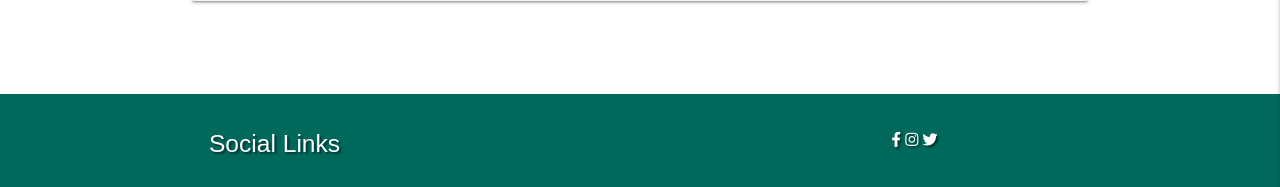
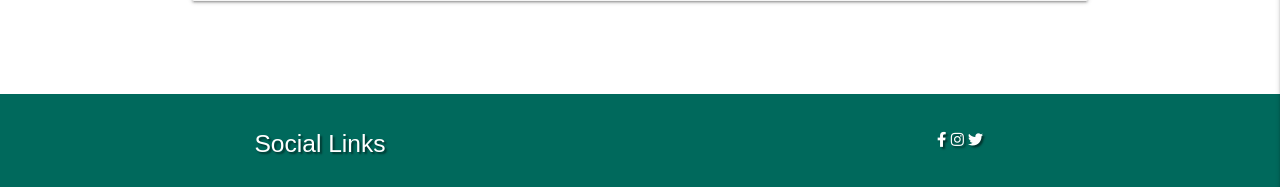
Before and after one commit to kliliansmith/Milestone_Project_3, a Flask app: page /add_recipe in a window 1280 px wide. Shown: the part 613-800 px from the top of the page. Run offline with Flask 2, Linux system fonts and the light colour scheme; data that the repository does not hold is empty; some libraries are stand-ins or nearby versions; some web fonts are replaced.

```diff
--- a/app.py
+++ b/app.py
@@ -37,7 +37,8 @@ def get_recipes():
 @app.route("/get_mealplan")
 def get_mealplan():
     """
-    This is the route for the list of meal plans that have been added to the page .
+    This is the route for the list of meal
+    plans that have been added to the page .
     """
     mealplan = list(mongo.db.mealplan.find())
     return render_template("mealplan.html", mealplan=mealplan)
--- a/templates/base.html
+++ b/templates/base.html
@@ -76,7 +76,7 @@
     <!-- footer to include links to social media where a keto group can be used to discuss meal plans etc -->
     <footer class="page-footer teal darken-3 text-shadow font-text">
         <div class="row valign-wrapper">
-            <div class="col s12 m6 center-align">
+            <div class="col s12 m8 center-align">
                 <h5 class="white-text">Social Links</h5>
             </div>
             <div class="col s12 m8 center-align">
```
Also changed, not shown: Mobile Device Screenshots/mobile view log in page.JPG (added), Mobile Device Screenshots/mobile view meal plan page.JPG (added), Mobile Device Screenshots/mobile view recipe page.JPG (added), README.md, Wireframe Images/wireframe add recipe & mealplan pages.JPG (added), Wireframe Images/wireframe homepage before login.JPG (added), Wireframe Images/wireframe of mobile view.JPG (added), Wireframe Images/wireframe page after logging in.JPG (added), Wireframe Images/wireframe recipe page.JPG (added), assets/keto1.jpg (deleted), assets/keto2.jpg (deleted).
